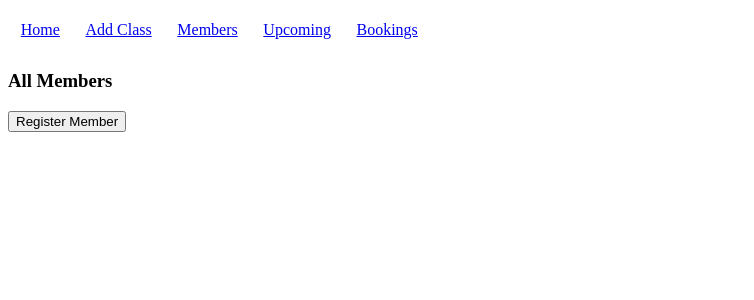
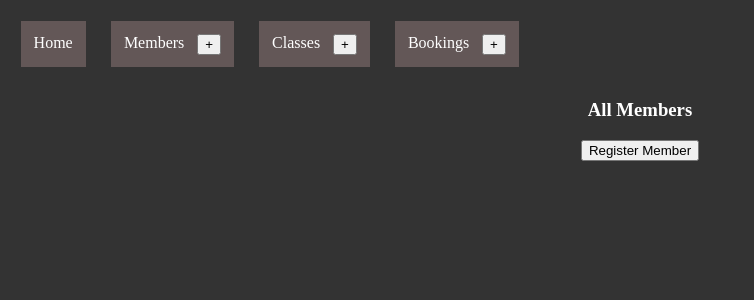
Before and after one commit to czubillaga/gym_project, a Flask app: page /members in a window 1280 px wide. Shown: the top 300 px of the page, without its empty margins (0-754 px from the left). Run offline with Flask 2, Linux system fonts and the light colour scheme; data that the repository does not hold is empty; some libraries are stand-ins or nearby versions.

Commit message:
Added some CSS, new buttons on navbar

```diff
--- a/static/css/style.css
+++ b/static/css/style.css
@@ -1,9 +1,23 @@
+body {
+    background-color: #333;
+    color: white;
+    text-align: center;
+}
+
 .header {
     display: flex;
 }
 
 .nav-link {
     margin: 1vw;
+    display: flex;
+    background-color:rgb(99, 87, 87);
+    color: white;
+    padding: 1vw;
+}
+
+.nav-link:hover {
+    background-color: darkslategrey;
 }
 
 .navbar {
@@ -11,3 +25,12 @@
     background-color: #333;
     font-family: Arial;
 }
+
+.plus-sign {
+    margin-left: 1vw;
+}
+
+a, a:visited {
+    color: white;
+    text-decoration: none;
+}
--- a/templates/base.html
+++ b/templates/base.html
@@ -13,16 +13,22 @@
             <a href="/">Home</a>
         </div>
         <div class='nav-link'>
-            <a href="/lessons/new">Add Class</a>
+            <a href="/members">Members</a>
+            <div class='plus-sign'>
+                <a href="/members/new"><button>&#43;</button></a>
+            </div>
         </div>
         <div class='nav-link'>
-            <a href="/members">Members</a>
-        </div>
-        <div class='nav-link'>
-            <a href="/upcoming">Upcoming</a>
+            <a href="/upcoming">Classes</a>
+            <div class='plus-sign'>
+                <a href="/lessons/new"><button>&#43;</button></a>
+            </div>
         </div>
         <div class='nav-link'>
             <a href="/bookings">Bookings</a>
+            <div class='plus-sign'>
+                <a href="/bookings/new"><button>&#43;</button></a>
+            </div>
         </div>
 </div>
     {% block content %}
--- a/templates/bookings/index.html
+++ b/templates/bookings/index.html
@@ -2,7 +2,7 @@
 {% block content %}
     <h3>All Bookings</h3>
     {% for booking in bookings %}
-    <div>
+    <div class="nav-link">
         <a href="/bookings/show/{{ booking.id }}"><p>{{ booking.member.first }} booked a spot in {{ booking.lesson.description }}</p></a>
     </div>
     {% endfor %}
--- a/templates/lessons/index.html
+++ b/templates/lessons/index.html
@@ -2,7 +2,7 @@
 {% block content %}
     <h2>Upcoming Classes</h2>
     {% for lesson in lessons  %}
-        <div class="lesson">
+        <div class="nav-link">
             <a href="/lessons/show/{{ lesson.id }}"><p>{{ lesson.description }}</p></a>
         </div>
     {% endfor %}
--- a/templates/members/index.html
+++ b/templates/members/index.html
@@ -2,7 +2,7 @@
 {% block content %}
     <h3>All Members</h3>
     {% for member  in members %}
-        <div>
+        <div class="nav-link">
             <a href="/members/show/{{ member.id }}"><p>{{ member.last }}, {{ member.first }}</p></a>
         </div>
     {% endfor %}
```
